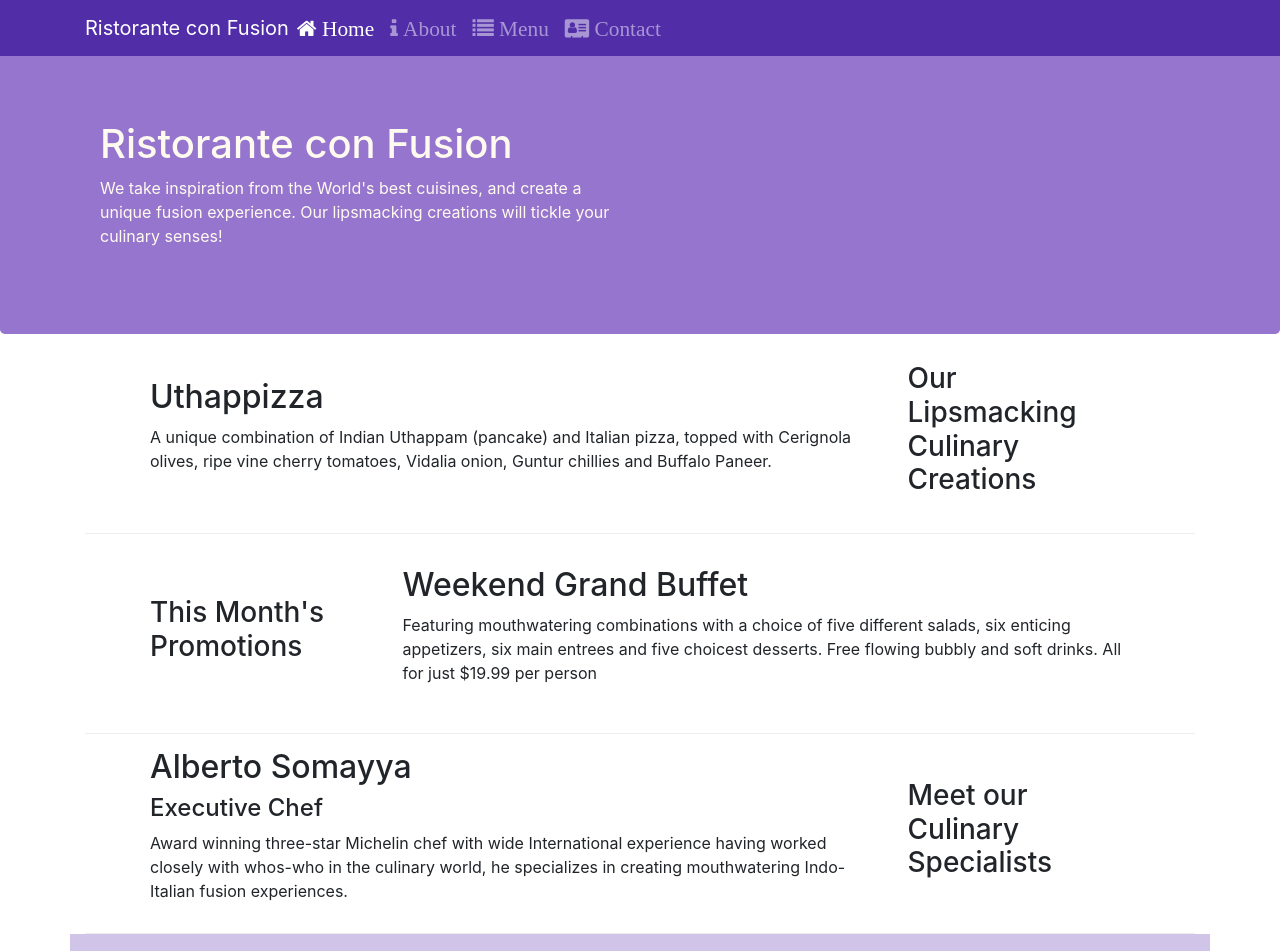
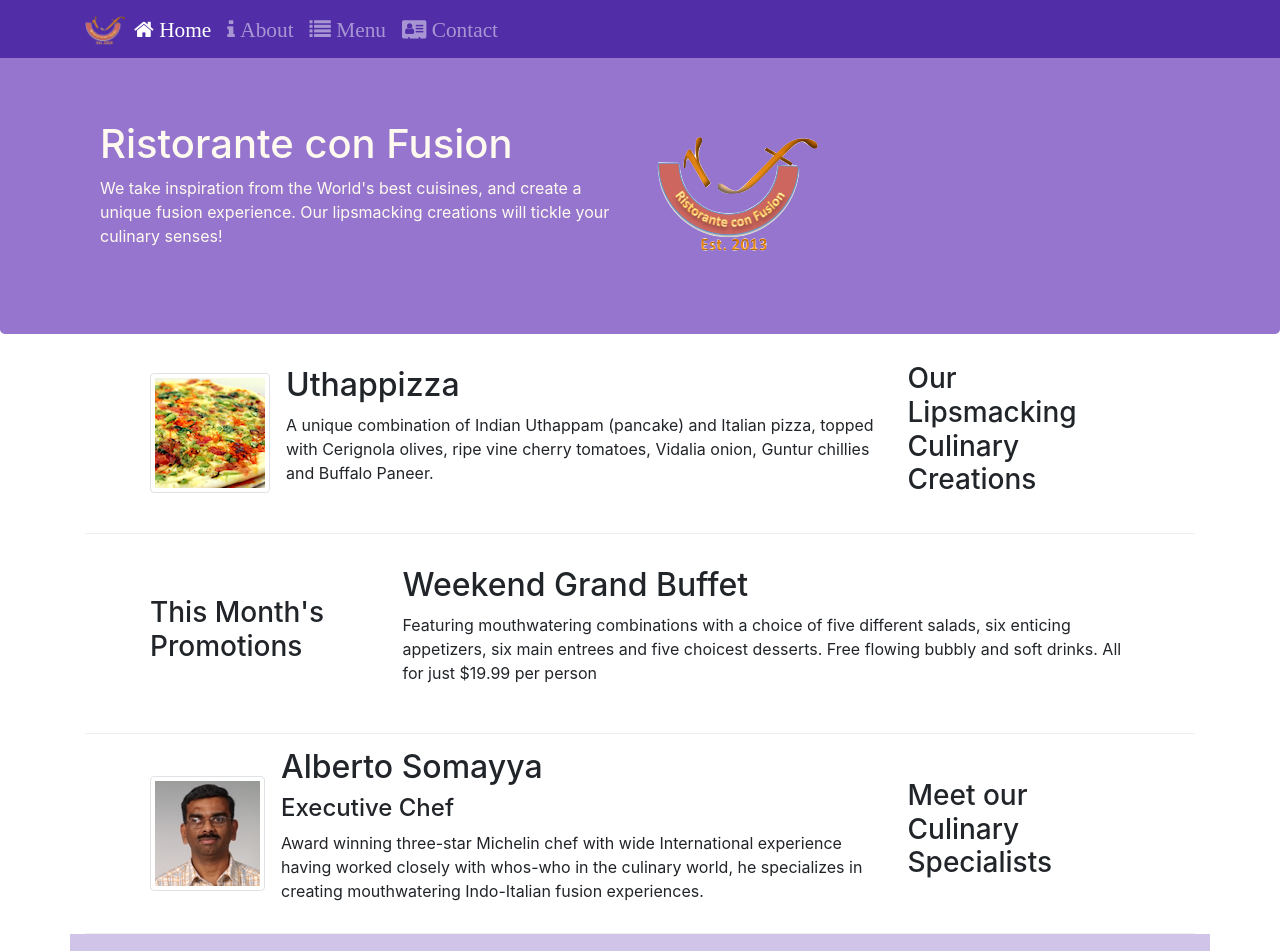
Before and after one commit to sudhakarp0101/bootstrap, a website: page index.html in a window 1280 px wide. Shown: the top 951 px of the page. Drawn offline with nearby package versions, Linux system fonts and the light colour scheme.

Commit message:
images and media

```diff
--- a/index.html
+++ b/index.html
@@ -21,7 +21,9 @@
             <button class="navbar-toggler" type="button" data-toggle="collapse" data-target="#Navbar">
                 <span class="navbar-toggler-icon"></span>
             </button>
-            <a class="navbar-brand mr-auto" href="#">Ristorante con Fusion</a>
+            <a class="navbar-brand mr-auto" href="#">
+                <img src="img/logo.png" height="30" width="41">
+            </a>
             <div class="collapse navbar-collapse" id="Navbar">
                 <ul class="navbar-nav mr-auto">
                     <li class="nav-item active">
@@ -57,7 +59,8 @@
                     <p>We take inspiration from the World's best cuisines, and create a unique fusion experience. Our lipsmacking
                         creations will tickle your culinary senses!</p>
                 </div>
-                <div class="col-12 col-sm">
+                <div class="col-12 col-sm align-self-center">
+                    <img src="img/logo.png" class="img-fluid">
                 </div>
             </div>
         </div>
@@ -69,9 +72,15 @@
                 <h3>Our Lipsmacking Culinary Creations</h3>
             </div>
             <div class="col col-sm order-sm- first col-md">
-                <h2>Uthappizza</h2>
-                <p>A unique combination of Indian Uthappam (pancake) and Italian pizza, topped with Cerignola olives, ripe vine
-                    cherry tomatoes, Vidalia onion, Guntur chillies and Buffalo Paneer.</p>
+                <div class="media">
+                    <img class="d-flex mr-3 img-thumbnail align-self-center" src="img/uthappizza.png" alt="Uthappizza">
+                    <div class="media-body">
+                        <h2 class="mt-0">Uthappizza</h2>
+                        <p class="d-none d-sm-block">A unique combination of Indian Uthappam (pancake) and Italian pizza, topped with Cerignola olives,
+                            ripe vine cherry tomatoes, Vidalia onion, Guntur chillies and Buffalo Paneer.</p>
+                    </div>
+                </div>
+
             </div>
         </div>
 
@@ -93,10 +102,17 @@
                 <h3>Meet our Culinary Specialists</h3>
             </div>
             <div class="col col-sm order-sm-first col-md">
-                <h2>Alberto Somayya</h2>
-                <h4>Executive Chef</h4>
-                <p>Award winning three-star Michelin chef with wide International experience having worked closely with whos-who
-                    in the culinary world, he specializes in creating mouthwatering Indo-Italian fusion experiences. </p>
+                <div class="media">
+                    <img class="d-flex mr-3 img-thumbnail align-self-center" src="img/alberto.png" alt="Alberto Somayya">
+                    <div class="media-body">
+                        <h2 class="mt-0">Alberto Somayya</h2>
+                        <h4>Executive Chef</h4>
+                        <p class="d-none d-sm-block">Award winning three-star Michelin chef with wide International experience having worked closely with
+                            whos-who in the culinary world, he specializes in creating mouthwatering Indo-Italian fusion
+                            experiences.
+                        </p>
+                    </div>
+                </div>
             </div>
         </div>
     </div>
```
Also changed, not shown: aboutus.html (+5 -2 lines), contactus.html (+5 -2 lines), img/alberto.png (added), img/buffet.png (added), img/logo.png (added), img/uthappizza.png (added), 1 other file.
